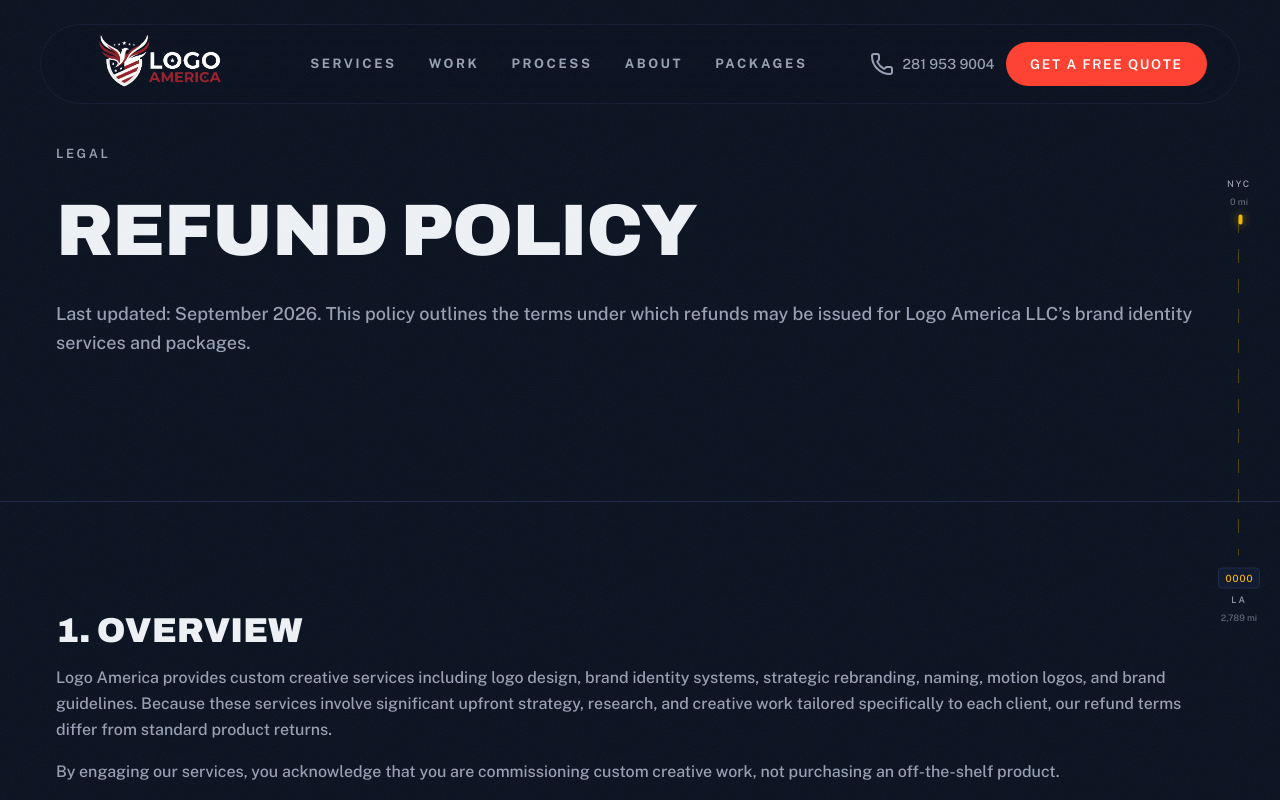
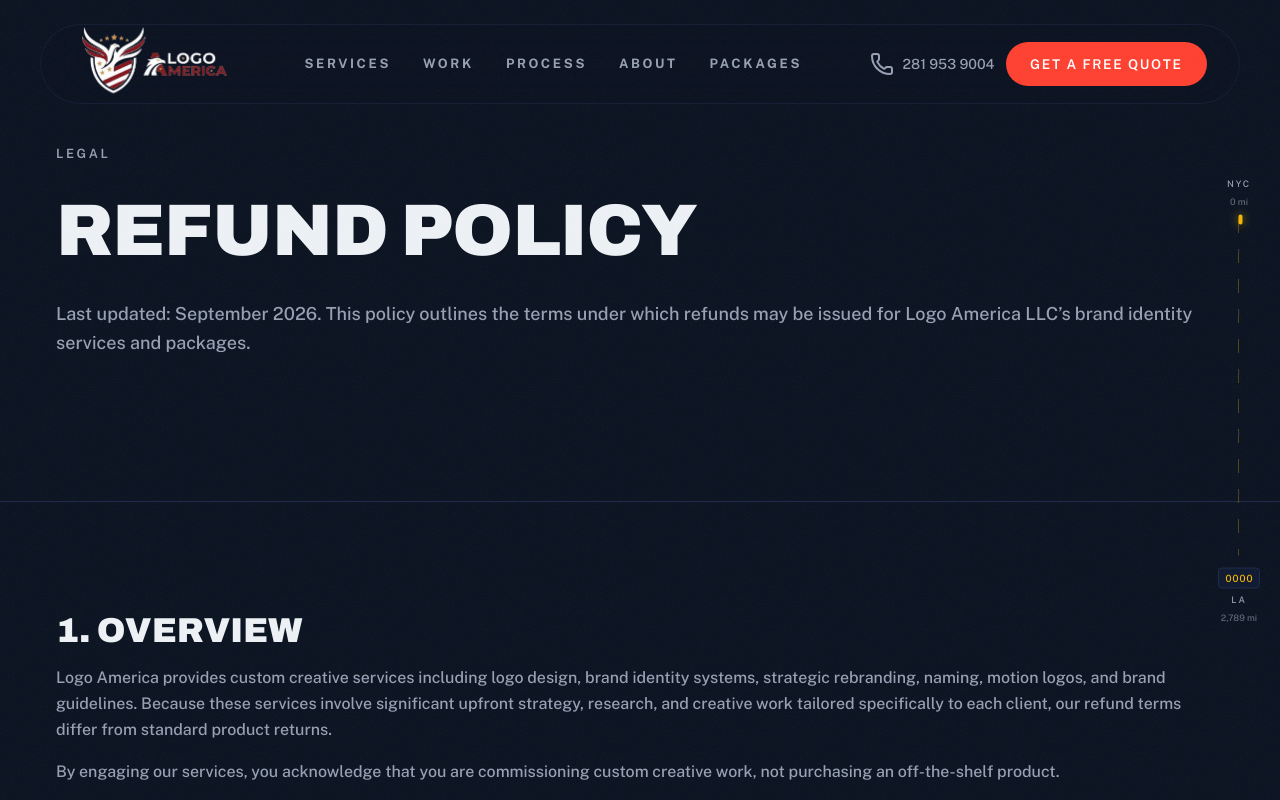
Before and after one commit to muneebdev18/Logoamerica.us, a Next.js app: page /refund-policy in a window 1280 px wide. Shown: the top 800 px of the page. Built offline with nearby package versions, Linux system fonts and the light colour scheme.

Commit message:
Website Updated

```diff
--- a/app/page.tsx
+++ b/app/page.tsx
@@ -23,7 +23,7 @@ const organizationSchema = {
   name: "Logo America",
   alternateName: "Logo America LLC",
   url: "https://www.logoamerica.us",
-  logo: "https://www.logoamerica.us/logo-hz.png",
+  logo: "https://www.logoamerica.us/logo-updated.png",
   email: "contact@logoamerica.us",
   telephone: "+1-281-953-9004",
   description:
@@ -56,7 +56,7 @@ const organizationSchema = {
   brand: {
     "@type": "Brand",
     name: "Logo America",
-    logo: "https://www.logoamerica.us/logo-hz.png",
+    logo: "https://www.logoamerica.us/logo-updated.png",
   },
 };
 
--- a/components/Footer.tsx
+++ b/components/Footer.tsx
@@ -56,7 +56,7 @@ export default function Footer() {
       <div className="shell grid gap-10 sm:gap-12 py-14 sm:py-16 md:grid-cols-12">
         <div className="flex flex-col gap-4 md:col-span-5">
           <a href="#top" className="flex w-fit items-center gap-3" aria-label="Logo America — back to top">
-            <img src="/logo-hz.png" alt="Logo America" className="h-12 w-auto object-contain sm:h-16 md:h-20 lg:h-26.25" />
+            <img src="/logo-updated.png" alt="Logo America" className="h-12 w-auto object-contain sm:h-16 md:h-20 lg:h-26.25" />
 
           </a>
           <p className="max-w-xs text-sm leading-relaxed text-asphalt">
--- a/components/LeadModal.tsx
+++ b/components/LeadModal.tsx
@@ -204,7 +204,7 @@ export default function LeadModal() {
               <div className="flex flex-col gap-5 px-6 py-5">
                 <div className="flex flex-col gap-1.5">
                   <p className="eyebrow text-[0.7rem]">
-                    <img src="/logo-hz.png" alt="" className="h-4 w-4 object-contain" />
+                    <img src="/logo-updated.png" alt="" className="h-4 w-4 object-contain" />
                     Free strategy call
                   </p>
                   <h3 id="lead-modal-title" className="display-md text-lg md:text-xl">
--- a/components/Nav.tsx
+++ b/components/Nav.tsx
@@ -46,7 +46,7 @@ export default function Nav() {
             aria-label="Logo America — back to top"
           >
             <img
-              src="/logo-hz.png"
+              src="/logo-updated.png"
               alt="Logo America"
               className="h-[75px] sm:h-[95px] w-auto object-contain sm:h-16"
             />
--- a/components/Testimonials.tsx
+++ b/components/Testimonials.tsx
@@ -67,7 +67,7 @@ export default function Testimonials() {
                 </p>
                 <footer className="flex flex-col items-center gap-2">
                   <span className="flex items-center gap-2 font-mono text-xs uppercase tracking-[0.2em] text-centerline">
-                    <img src="/logo-hz.png" alt="" className="h-4 w-4 object-contain" />
+                    <img src="/logo-updated.png" alt="" className="h-4 w-4 object-contain" />
                     {t.name}
                   </span>
                   <span className="text-sm text-asphalt">
```
Also changed, not shown: public/logo-updated.png (added).
